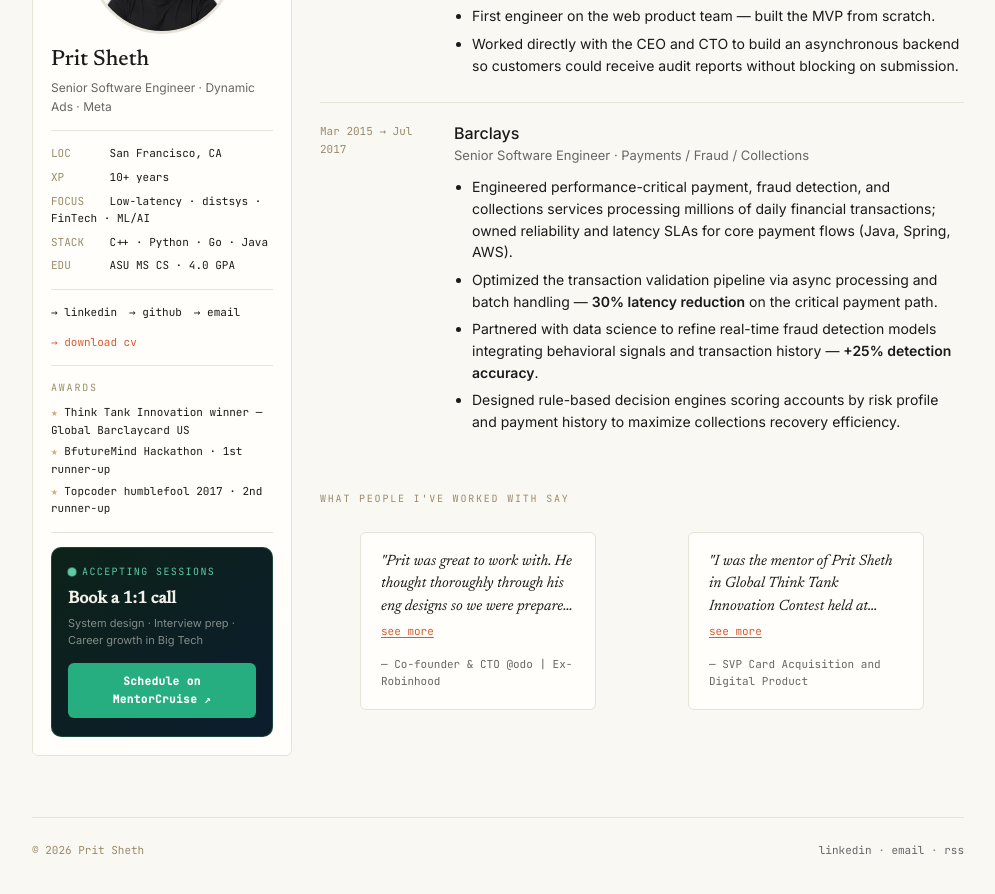
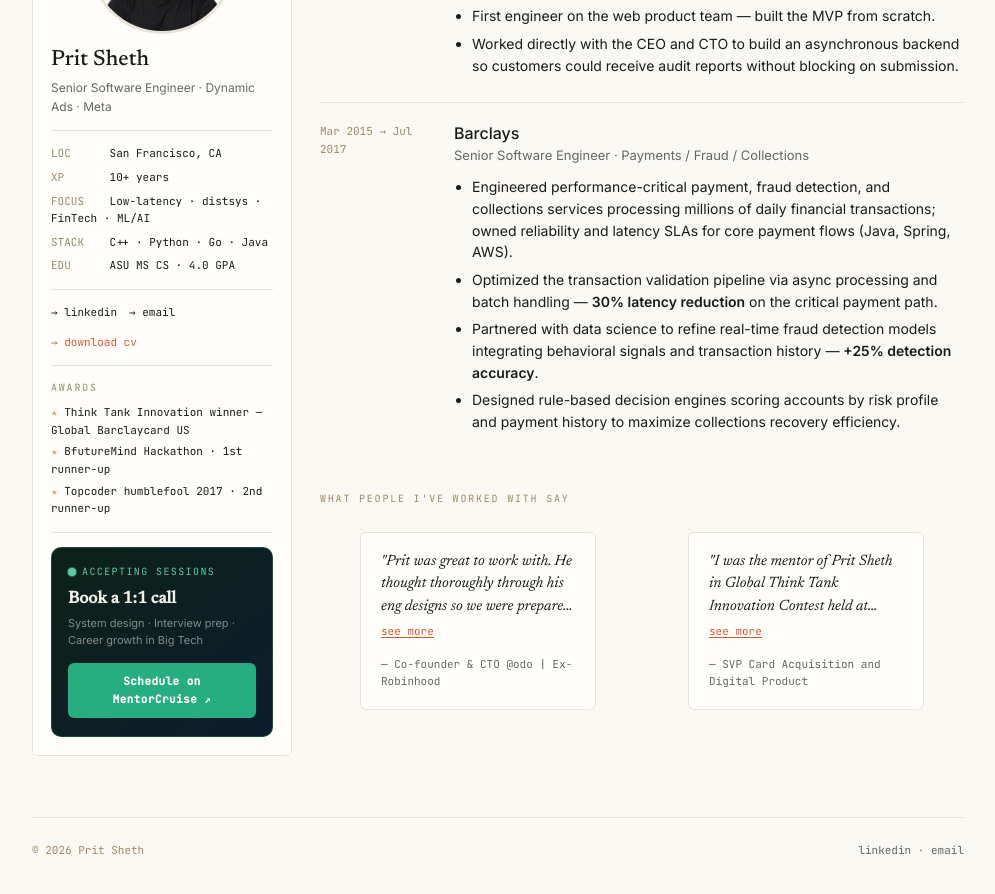
Before and after one commit to psheth9/psheth9.github.io, a Jekyll site: the page built from index.html, in a window 1280 px wide and 900 px high, scrolled down 2899 px. Shown: the top 894 px of the window, without its empty margins (142-1137 px from the left). Built offline with Jekyll 4.4.1, drawn with Linux system fonts in a browser that asks for light colours.

Commit message:
Remove RSS and GitHub links from footer and profile card
Co-Authored-By: Claude Sonnet 4.6 <noreply@anthropic.com>

```diff
--- a/_includes/footer.html
+++ b/_includes/footer.html
@@ -2,8 +2,7 @@
   <div>© {{ "now" | date: "%Y" }} Prit Sheth</div>
   <div>
     <a href="{{ site.author.linkedin }}">linkedin</a> ·
-    <a href="mailto:{{ site.author.email }}">email</a> ·
-    <a href="{{ '/feed.xml' | relative_url }}">rss</a>
+    <a href="mailto:{{ site.author.email }}">email</a>
   </div>
 </footer>
 <script src="{{ '/assets/js/theme.js' | relative_url }}" defer></script>
--- a/index.html
+++ b/index.html
@@ -38,7 +38,6 @@ description: Senior Software Engineer focused on low-latency distributed systems
 
     <div class="profile-card__links">
       <a href="https://www.linkedin.com/in/pritsheth/" target="_blank" rel="noopener">→ linkedin</a>
-      <a href="https://github.com/pritsheth" target="_blank" rel="noopener">→ github</a>
       <a href="mailto:pritsheth9@gmail.com">→ email</a>
       <a href="{{ '/assets/prit-sheth-cv.pdf' | relative_url }}" class="cv" data-cv-link>→ download cv</a>
     </div>
```
